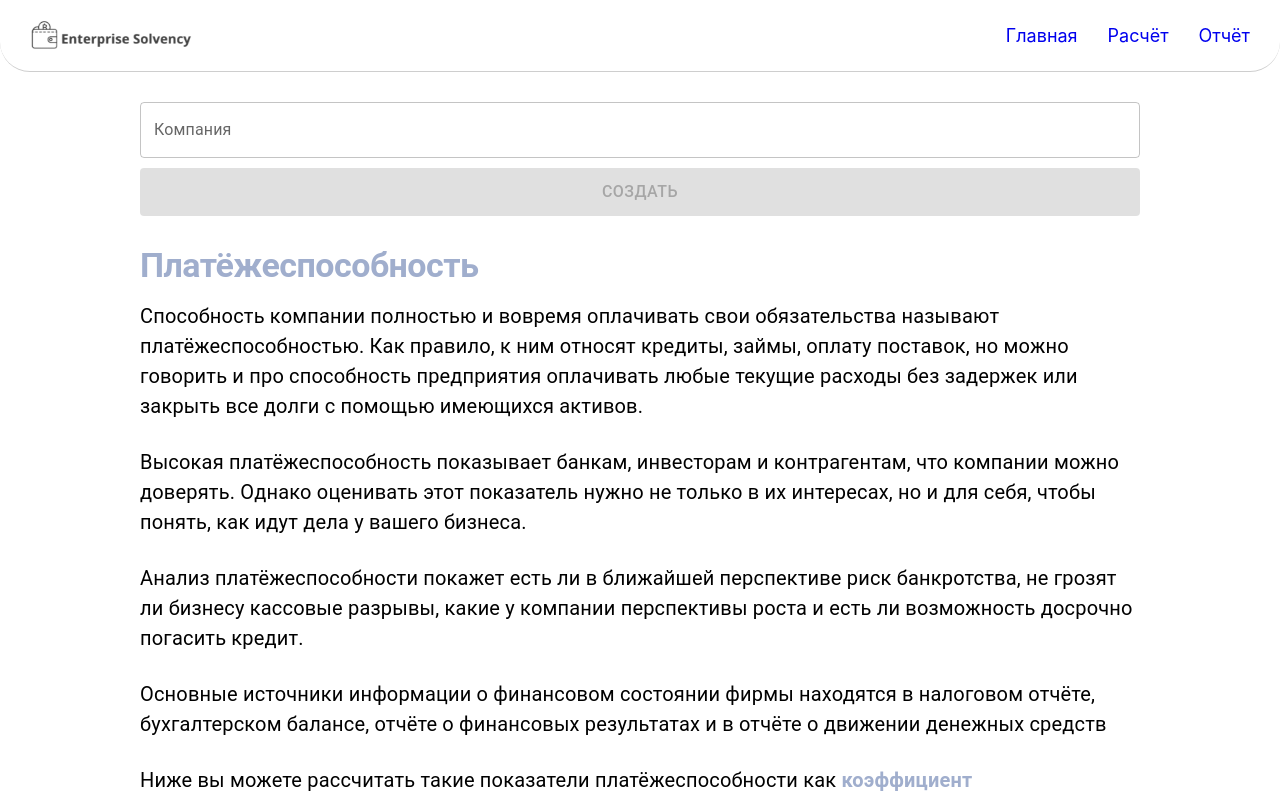
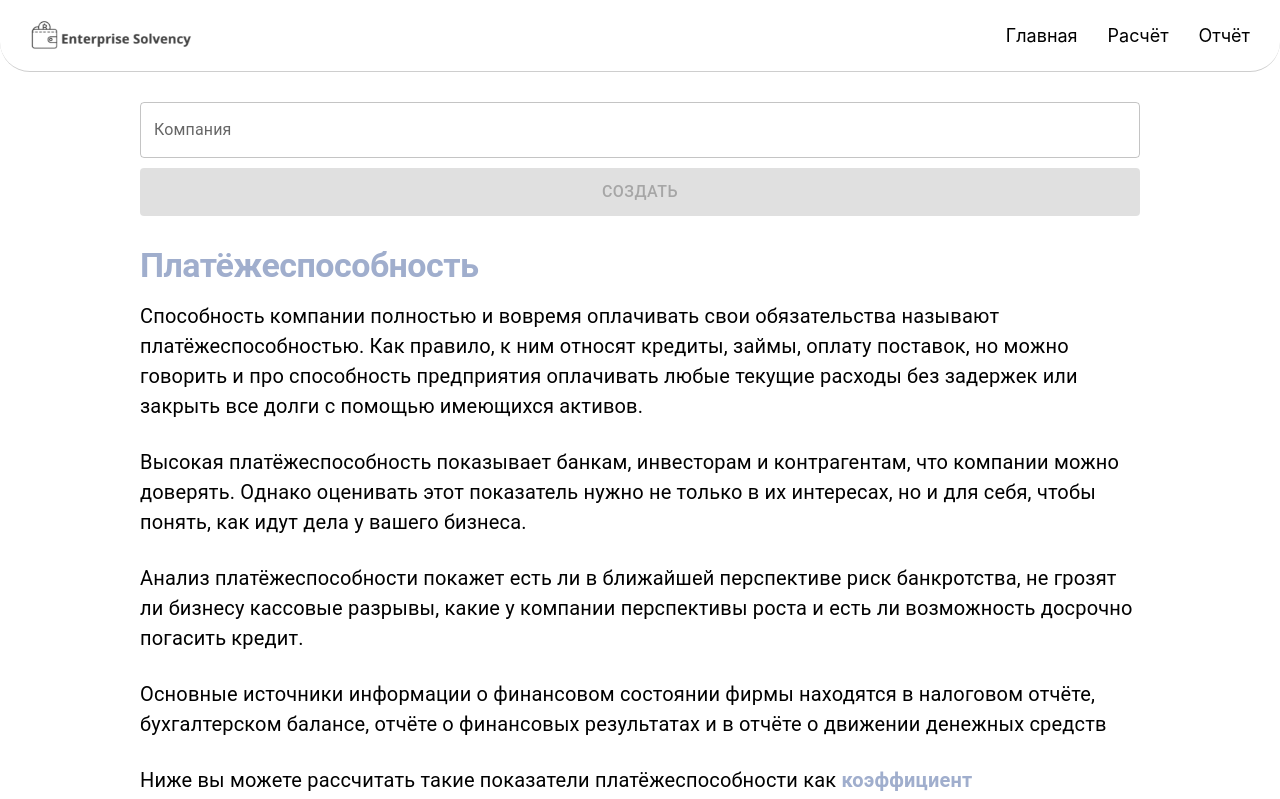
Before and after one commit to DaniilSerga/EnterpriseSolvency, a React (Create React App) app: page /EnterpriseSolvency/calculation in a window 1280 px wide. Shown: the top 799 px of the page. Built offline with nearby package versions, Linux system fonts and the light colour scheme; no server answers.

Commit message:
fix: change color

```diff
--- a/src/components/Header/Header.module.scss
+++ b/src/components/Header/Header.module.scss
@@ -25,6 +25,7 @@
 }
 
 .navbarItem {
+    color: $black !important;
     font-size: 18px;
     outline: none;
     text-decoration: none;
```
